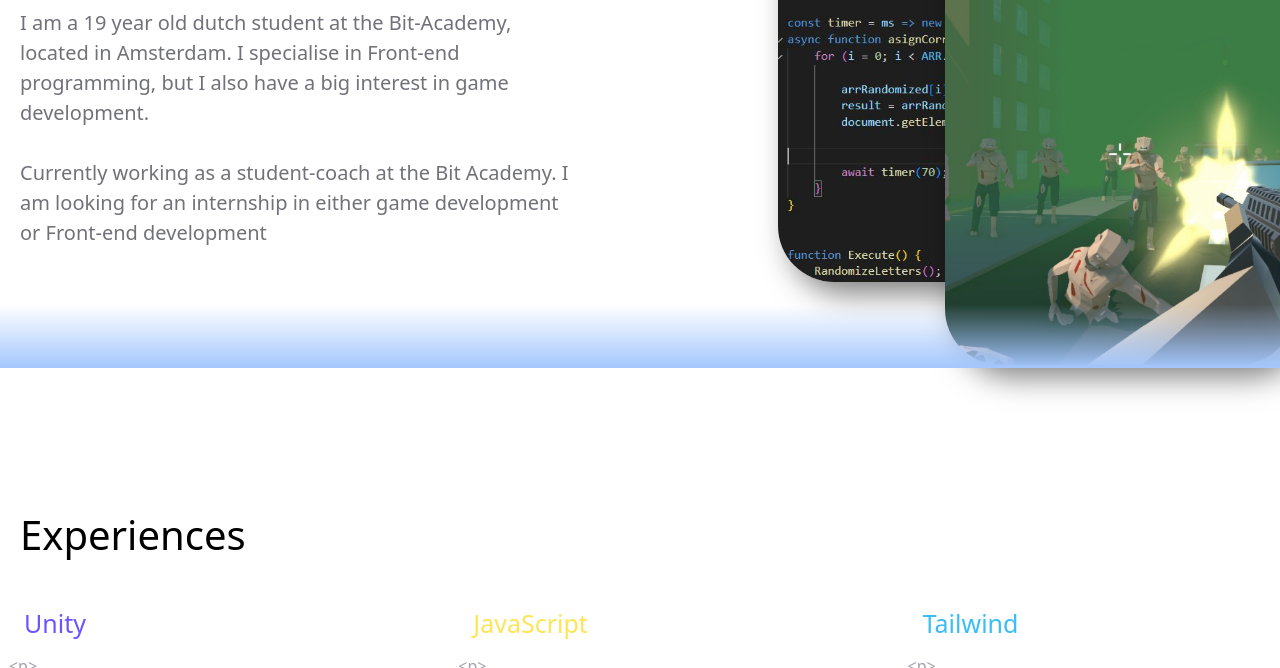
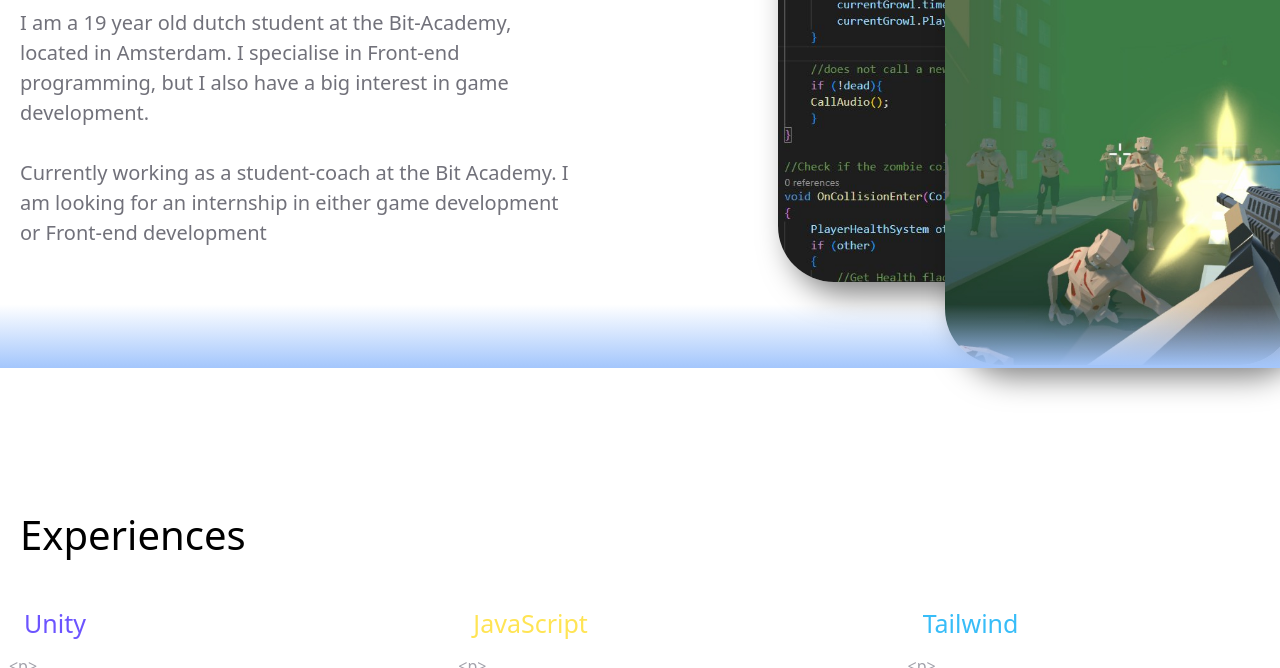
Before and after one commit to Tim-van-Gemert/Tim-van-Gemert.github.io, a plain HTML site: page index.html in a window 1280 px wide. Shown: the part 432-1100 px from the top of the page. Drawn offline with nearby package versions, Linux system fonts and the light colour scheme.

Commit message:
changed code photo

```diff
--- a/index.html
+++ b/index.html
@@ -45,7 +45,7 @@
 
             <div class=" mb-16  sm:mb-20 grid place-items-center content-center sm:mt-5 sm:mr-32 ">
                 <div>
-                <div class=" w-[250px] h-[300px] sm:w-[350px] sm:h-[450px]  bg-[url('./Images/code.png')] bg-cover  mx-[-12.5%] rounded-[56px] box "  ></div>
+                <div class=" w-[250px] h-[300px] sm:w-[350px] sm:h-[450px]  bg-[url('./Images/code.JPG')] bg-cover  mx-[-12.5%] rounded-[56px] box "  ></div>
                 <div class="w-[250px] h-[300px] sm:w-[350px] sm:h-[450px] bg-[url('./Images/ZOMBYTES.jpg')] bg-cover bg-center  mt-[-105%] mx-[12.5%] sm:mt-[-105%] sm:mx-[35%] rounded-[56px] box"></div>
                 </div>
             </div>
```
Also changed, not shown: Images/code.JPG (added), Images/pf foto.jfif (added).
